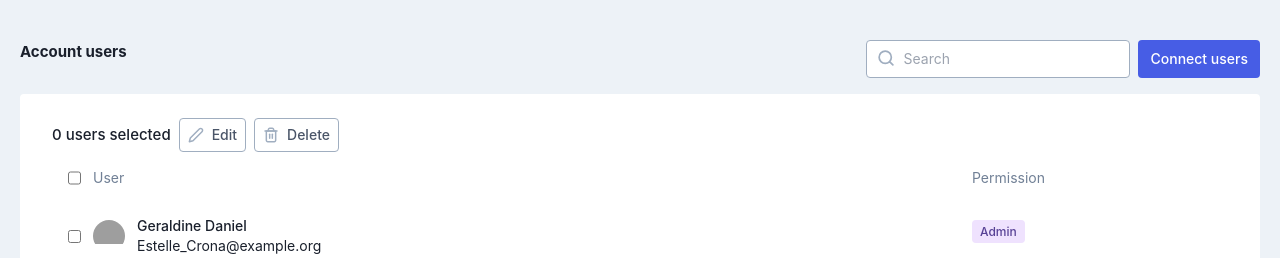
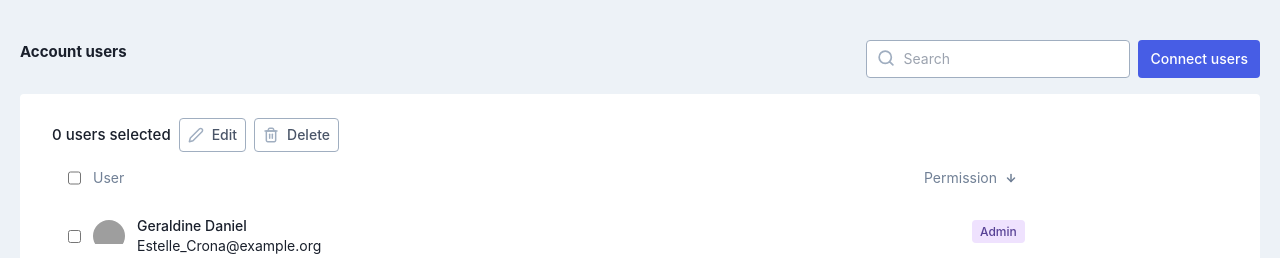
Before and after one commit to keitarleen/user-list-app, a Vue app: page / in a window 1280 px wide. Shown: the top 258 px of the page. Built offline with nearby package versions, Linux system fonts and the light colour scheme; grey boxes are pictures that could not be loaded.

Commit message:
Add list sorting

```diff
--- /dev/null
+++ b/src/components/ArrowDownIcon.vue
@@ -0,0 +1,37 @@
+<script setup lang="ts">
+withDefaults(
+  defineProps<{
+    width?: number
+    height?: number
+  }>(),
+  {
+    width: 12,
+    height: 12
+  }
+)
+</script>
+
+<template>
+  <svg
+    :width="width"
+    :height="height"
+    viewBox="0 0 12 12"
+    fill="none"
+    xmlns="http://www.w3.org/2000/svg"
+  >
+    <path
+      d="M6 2.5V9.5"
+      stroke="#718096"
+      stroke-width="1.5"
+      stroke-linecap="round"
+      stroke-linejoin="round"
+    />
+    <path
+      d="M9.5 6L6 9.5L2.5 6"
+      stroke="#718096"
+      stroke-width="1.5"
+      stroke-linecap="round"
+      stroke-linejoin="round"
+    />
+  </svg>
+</template>
--- a/src/stores/users.ts
+++ b/src/stores/users.ts
@@ -26,23 +26,51 @@ const PRIORITIES = {
 
 export const useUsersStore = defineStore('users', () => {
   const data = ref<Array<UserType>>([])
+
   const searchInput = ref<string>('')
   const selected = ref<Array<number>>([])
+  const sortByRole = ref<'asc' | 'desc' | undefined>(undefined)
 
   const selectAll = ref<boolean>(false)
 
-  const searchItems = computed(() => {
+  const listItems = computed(() => {
+    const items = handleSort(
+      data.value.filter((item) =>
+        JSON.stringify(item).toLowerCase().includes(searchInput.value.toLowerCase())
+      )
+    )
+
+    return items
+  })
+
+  const handleSearch = () => {
     if (searchInput.value.length === 0) return data.value
 
     return data.value.filter((item) =>
       JSON.stringify(item).toLowerCase().includes(searchInput.value.toLowerCase())
     )
-  })
+  }
+
+  const handleSort = (items: Array<UserType>): UserType[] => {
+    if (sortByRole.value === 'asc')
+      return items.sort((a, b) => PRIORITIES[a.role] - PRIORITIES[b.role])
+    if (sortByRole.value === 'desc')
+      return items.sort((a, b) => PRIORITIES[b.role] - PRIORITIES[a.role])
+
+    return items
+  }
 
   const handleSelected = (id: number) => {
     if (selected.value.includes(id)) return selected.value.filter((item) => item !== id)
 
     selected.value = [...selected.value, id]
+  }
+
+  const handleSortChange = () => {
+    console.log('sort change')
+    if (!sortByRole.value) return (sortByRole.value = 'asc')
+    if (sortByRole.value === 'asc') return (sortByRole.value = 'desc')
+    if (sortByRole.value === 'desc') return (sortByRole.value = undefined)
   }
 
   const fetchUsers = () => {
@@ -54,11 +82,23 @@ export const useUsersStore = defineStore('users', () => {
   }
 
   watch(selectAll, () => {
-    if (selectAll.value) selected.value = searchItems.value.map((item) => item.id)
+    if (selectAll.value) selected.value = listItems.value.map((item) => item.id)
     else selected.value = []
   })
 
   onMounted(() => fetchUsers())
 
-  return { data, searchInput, searchItems, handleSelected, selected, selectAll, fetchUsers }
+  return {
+    data,
+    searchInput,
+    sortByRole,
+    listItems,
+    handleSort,
+    handleSearch,
+    handleSelected,
+    handleSortChange,
+    selected,
+    selectAll,
+    fetchUsers
+  }
 })
--- a/src/views/ListView.vue
+++ b/src/views/ListView.vue
@@ -4,6 +4,7 @@ import TextInput from '@/components/TextInput.vue'
 import ButtonItem from '@/components/ButtonItem.vue'
 import EditIcon from '@/components/EditIcon.vue'
 import TrashIcon from '@/components/TrashIcon.vue'
+import ArrowDownIcon from '@/components/ArrowDownIcon.vue'
 import UserItem from '@/components/UserItem.vue'
 import { useUsersStore } from '@/stores/users'
 
@@ -28,25 +29,32 @@ const users = useUsersStore()
         <TrashIcon :width="16" :height="16" />
       </ButtonItem>
     </div>
-    <div v-if="users.searchItems.length === 0" class="px-4">No users found</div>
+    <div v-if="users.listItems.length === 0" class="px-4">No users found</div>
 
     <!-- list header -->
     <div
-      v-if="users.searchItems.length !== 0"
+      v-if="users.listItems.length !== 0"
       class="flex gap-2 px-4 label_color text-sm font-medium"
     >
-      <label class="grow flex gap-3">
+      <label class="grow flex gap-3 cursor-pointer">
         <input type="checkbox" v-model="users.selectAll" />
         <span class="text-sm">User</span>
       </label>
-      <div class="shrink-0 md:w-60 text-sm">Permission</div>
+      <div class="shrink-0 md:w-60 lg:w-72">
+        <button class="flex gap-2 items-center text-sm" @click="users.handleSortChange">
+          <span>Permission</span>
+          <span :class="{ 'rotate-180': users.sortByRole === 'desc' }" class="transition"
+            ><ArrowDownIcon
+          /></span>
+        </button>
+      </div>
     </div>
 
     <div class="relative grow">
       <div class="scroller_wrapper">
         <RecycleScroller
           class="scroller"
-          :items="users.searchItems"
+          :items="users.listItems"
           :item-size="64"
           key-field="id"
           v-slot="{ item }"
```
